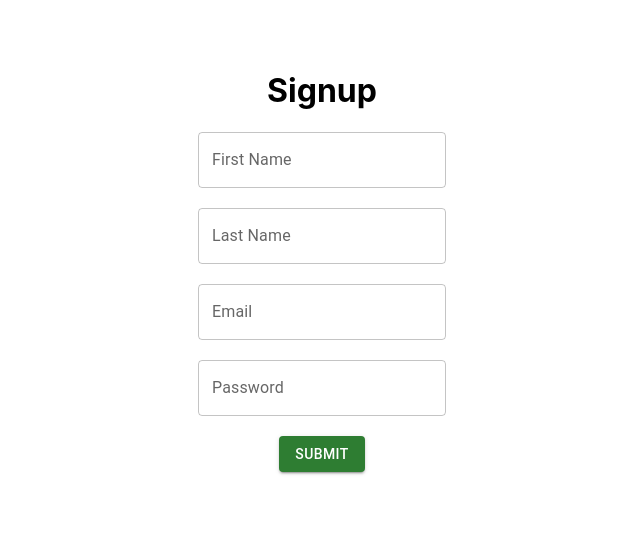
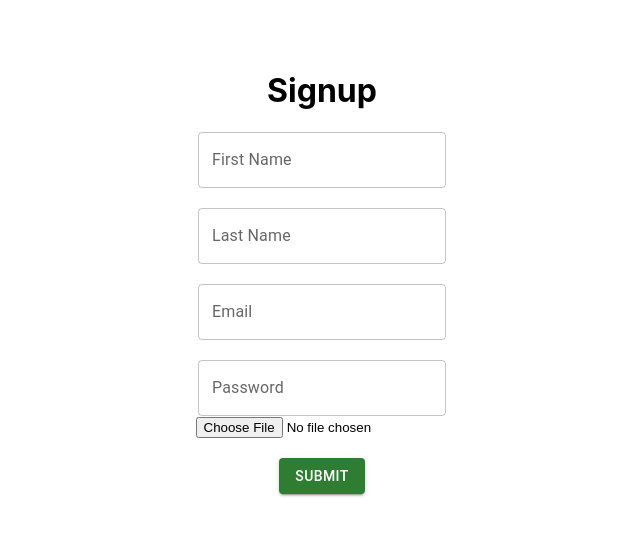
Before and after one commit to Usman-Zafar/intech, a React (Create React App) app: page /signup in a window 1280 px wide. Shown: the top 536 px of the page, without its empty margins (318-958 px from the left). Built offline with nearby package versions, Linux system fonts and the light colour scheme.

Commit message:
Creating api for cloudinary and sending images using client side to backend

```diff
--- a/package.json
+++ b/package.json
@@ -9,6 +9,7 @@
     "@testing-library/jest-dom": "^5.17.0",
     "@testing-library/react": "^13.4.0",
     "@testing-library/user-event": "^13.5.0",
+    "axios": "^1.4.0",
     "cors": "^2.8.5",
     "formik": "^2.4.2",
     "jsonwebtoken": "^9.0.1",
--- a/src/Component/SignUpComponenet.jsx
+++ b/src/Component/SignUpComponenet.jsx
@@ -93,6 +93,7 @@ import React from "react";
 import { Formik, Form } from "formik";
 import * as Yup from "yup";
 import { TextField, Button } from "@mui/material";
+import axios from "axios";
 
 const SignupSchema = Yup.object().shape({
   firstName: Yup.string().required("Required"),
@@ -102,6 +103,7 @@ const SignupSchema = Yup.object().shape({
 });
 
 export const ValidationSchemaExample = () => (
+  <div>
     <div style={{ padding: "50px" }}>
       <h1>Signup</h1>
       <Formik
@@ -112,36 +114,21 @@ export const ValidationSchemaExample = () => (
           password: "",
         }}
         validationSchema={SignupSchema}
-      onSubmit={(values, { setSubmitting }) => {
-        // Send signup data to the backend API
-        fetch("http://localhost:5000/api/signup", {
-          method: "POST",
-          headers: {
-            "Content-Type": "application/json",
-          },
-          body: JSON.stringify(values),
-        })
-          .then((response) => response.json())
-          .then((data) => {
-            console.log(data); // Response from the backend server
+        onSubmit={(values) => {
+          const formData = new FormData();
+          formData.append("file", values.avatar); // Append the image file to the form data
+          formData.append("email", values.email);
+          formData.append("password", values.password);
+          formData.append("firstname", values.firstName);
+          formData.append("lastname", values.lastName);
 
-            // Handle the response data
-            const { token } = data;
-
-            if (token) {
-              // Save the token to local storage
-              localStorage.setItem("jwtToken", token);
-              console.log("JWT token saved to local storage.");
-            }
-
-            // Display a success message or handle navigation to the next page
+          axios
+            .post("http://localhost:4000/seller/signup", formData)
+            .then((response) => {
+              console.log("Response from server:", response.data);
             })
             .catch((error) => {
-            console.error("Error sending signup data:", error);
-            // Handle the error as needed (e.g., display error message)
-          })
-          .finally(() => {
-            setSubmitting(false);
+              console.error("server error");
             });
         }}
       >
@@ -153,7 +140,9 @@ export const ValidationSchemaExample = () => (
               variant="outlined"
               error={Boolean(errors.firstName && touched.firstName)}
               helperText={
-              errors.firstName && touched.firstName && String(errors.firstName)
+                errors.firstName &&
+                touched.firstName &&
+                String(errors.firstName)
               }
               onChange={(event) => {
                 setFieldValue("firstName", event.target.value);
@@ -202,6 +191,23 @@ export const ValidationSchemaExample = () => (
               }}
             />
             <br />
+            {/* <TextField
+              name="image"
+              variant="standard"
+              type="file"
+              error={Boolean(errors.image && touched.image)}
+              helperText={errors.image && touched.image && String(errors.image)}
+              onChange={(event) => {
+                setFieldValue("image", event.target.files[0]);
+              }}
+            /> */}
+            <input
+              type="file"
+              name="file"
+              onChange={(e) => setFieldValue("avatar", e.target.files[0])}
+            />
+
+            <br />
             <br />
             <Button variant="contained" type="submit" color="success">
               Submit
@@ -210,4 +216,8 @@ export const ValidationSchemaExample = () => (
         )}
       </Formik>
     </div>
+    <div className="SignUp-Image">
+      <div className="Signupimage-text"></div>
+    </div>
+  </div>
 );
--- a/src/routes/Auth.js
+++ b/src/routes/Auth.js
@@ -1,23 +1,17 @@
 import React from "react";
-
-import { Navigate, Route, Routes } from "react-router-dom";
+import { ValidationSchemaExample } from "../Component/SignUpComponenet";
+import { LogInValidation } from "../Component/LogInComponent";
+import { Route, Routes } from "react-router-dom";
 
 import { ROUTES } from "../utils/routes";
 
 const AuthRoutes = () => (
   <Routes>
     <Route
-      path={ROUTES.AUTH_ROUTES.signup}
-      element={<Navigate to={ROUTES.AUTH_ROUTES.signup}></Navigate>}
+      path={ROUTES.AUTH_ROUTES.signin}
+      element={<ValidationSchemaExample />}
     />
-    <Route
-      path={ROUTES.PROTECTED_ROUTES_NAMES.root}
-      element={<Navigate to={ROUTES.AUTH_ROUTES.login} replace />}
-    />
-    <Route
-      path="*"
-      element={<Navigate to={ROUTES.AUTH_ROUTES.login} replace />}
-    />
+    <Route path={ROUTES.AUTH_ROUTES.signup} element={<LogInValidation />} />
   </Routes>
 );
 
```
Also changed, not shown: 1 other file (tests, documents, lock files or other folders). Lines whose indentation alone changed are shown as unchanged.
